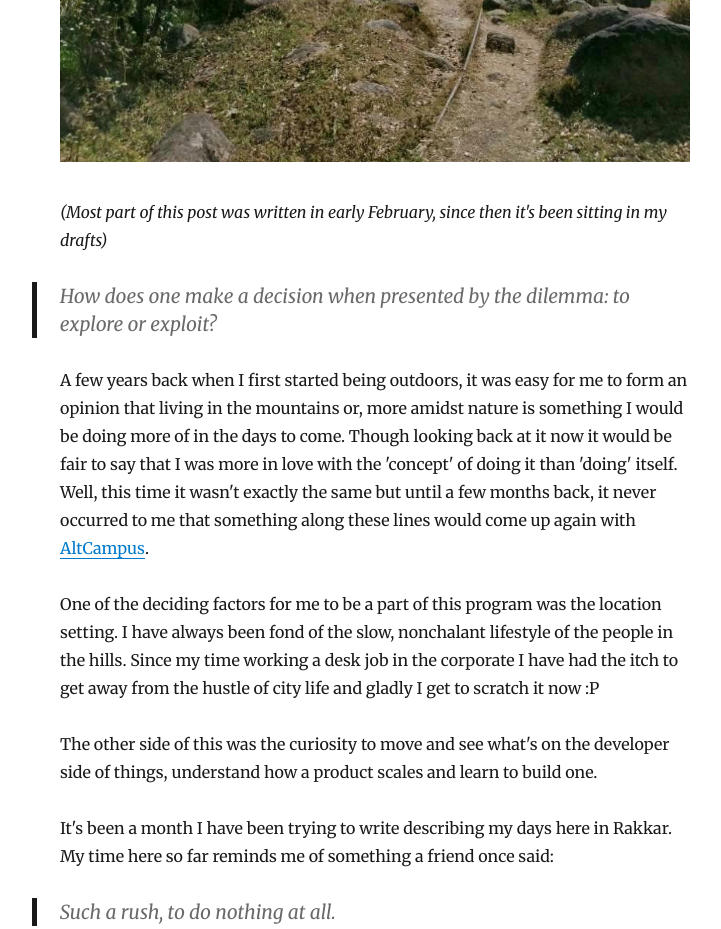
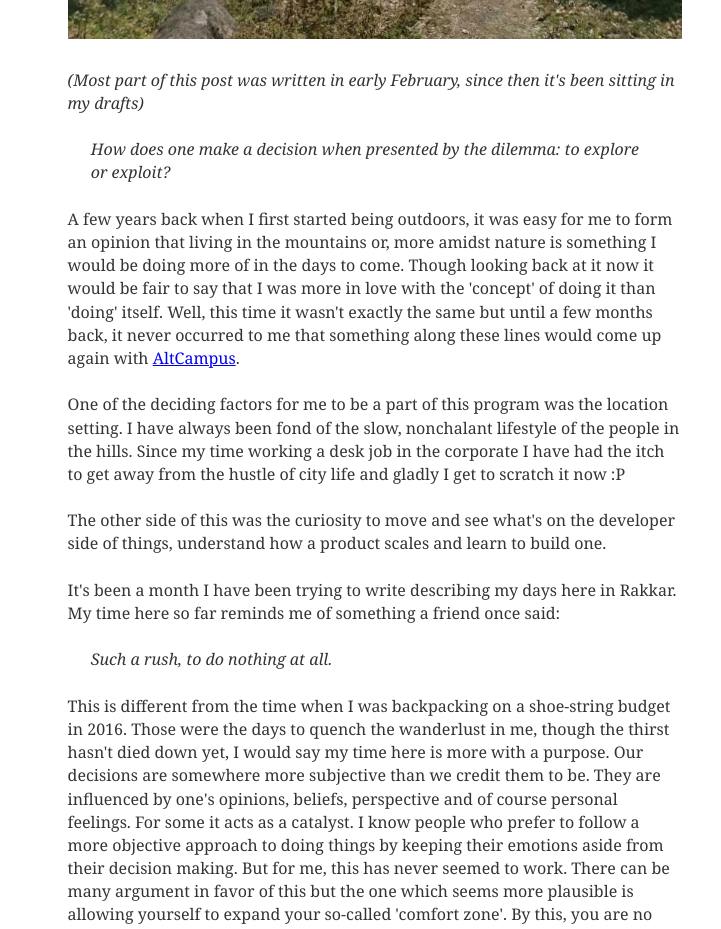
Before and after one commit to notpluto/Blog, a Gatsby site: page /reflections/ in a window 1280 px wide. Shown: the part 920-1849 px from the top of the page, without its empty margins (265-986 px from the left). Built offline with nearby package versions, Linux system fonts and the light colour scheme; Gatsby itself is replaced by a stand-in of ours; some packages are replaced by stand-ins of ours.

Commit message:
set web-safe font Georgia + fix style

```diff
--- a/content/blog/reflections/index.md
+++ b/content/blog/reflections/index.md
@@ -7,7 +7,7 @@ date: "2019-07-04"
 
 <i>(Most part of this post was written in early February, since then it's been sitting in my drafts)</i>
 
-> How does one make a decision when presented by the dilemma: to explore or exploit?
+> <i>How does one make a decision when presented by the dilemma: to explore or exploit?</i>
 
 A few years back when I first started being outdoors, it was easy for me to form an opinion that living in the mountains or, more amidst nature is something I would be doing more of in the days to come. Though looking back at it now it would be fair to say that I was more in love with the 'concept' of doing it than 'doing' itself. Well, this time it wasn't exactly the same but until a few months back, it never occurred to me that something along these lines would come up again with [AltCampus](https://altcampus.io).
 
@@ -17,7 +17,7 @@ The other side of this was the curiosity to move and see what's on the developer
 
 It's been a month I have been trying to write describing my days here in Rakkar. My time here so far reminds me of something a friend once said:
 
-> Such a rush, to do nothing at all.
+> <i>Such a rush, to do nothing at all.</i>
 
 This is different from the time when I was backpacking on a shoe-string budget in 2016. Those were the days to quench the wanderlust in me, though the thirst hasn't died down yet, I would say my time here is more with a purpose. Our decisions are somewhere more subjective than we credit them to be. They are influenced by one's opinions, beliefs, perspective and of course personal feelings. For some it acts as a catalyst. I know people who prefer to follow a more objective approach to doing things by keeping their emotions aside from their decision making. But for me, this has never seemed to work. There can be many argument in favor of this but the one which seems more plausible is allowing yourself to expand your so-called 'comfort zone'. By this, you are no longer confined to a single entity or the same mindset.
 
--- a/src/components/layout.js
+++ b/src/components/layout.js
@@ -30,7 +30,7 @@ class Layout extends React.Component {
       )
     }
     return (
-      <div style={{ margin: `auto`, maxWidth: rhythm(24), padding: `${rhythm(1.5)} ${rhythm(3 / 4)}`,}}>
+      <div style={{ margin: `auto`, maxWidth: rhythm(28), padding: `${rhythm(1.5)} ${rhythm(3 / 4)}`,}}>
         <header>{header}</header>
         <main>{children}</main>
         <footer>
--- a/src/utils/typography.js
+++ b/src/utils/typography.js
@@ -1,6 +1,6 @@
 import Typography from "typography"
-import Wordpress2016 from "typography-theme-wordpress-2016"
-// import funstonTheme from 'typography-theme-funston'
+// import Wordpress2016 from "typography-theme-wordpress-2016"
+import funstonTheme from 'typography-theme-funston'
 
 // Wordpress2016.overrideThemeStyles = () => {
 //   return {
@@ -12,8 +12,25 @@ import Wordpress2016 from "typography-theme-wordpress-2016"
 
 // delete Wordpress2016.googleFonts
 
-const typography = new Typography(Wordpress2016)
+const typography = new Typography(funstonTheme)
 // funston
+
+// import Typography from "typography"
+
+// const typography = new Typography({
+//   baseFontSize: "20px",
+//   baseLineHeight: 1.666,
+//   headerFontFamily: [
+//     "Avenir Next",
+//     "Helvetica Neue",
+//     "Segoe UI",
+//     "Helvetica",
+//     "Arial",
+//     "sans-serif",
+//   ],
+//   bodyFontFamily: ["Inconsolata","Georgia", "serif"],
+// })
+
 
 // Hot reload typography in development.
 if (process.env.NODE_ENV !== `production`) {
--- a/static/toggle.scss
+++ b/static/toggle.scss
@@ -4,7 +4,9 @@ body {
   // background-color: #1E314E;
   // font-family: 'Helvetica Rounded', 'Arial Rounded MT Bold','Montserrat', sans-serif;
   // color: #fff;
-  font-family: 'Inconsolata', monospace;
+  font-family: 'Georgia', monospace;
+  font-size: 20px;
+  line-height: 1.6rem;
 }
 
 .toggleWrapper {
```
